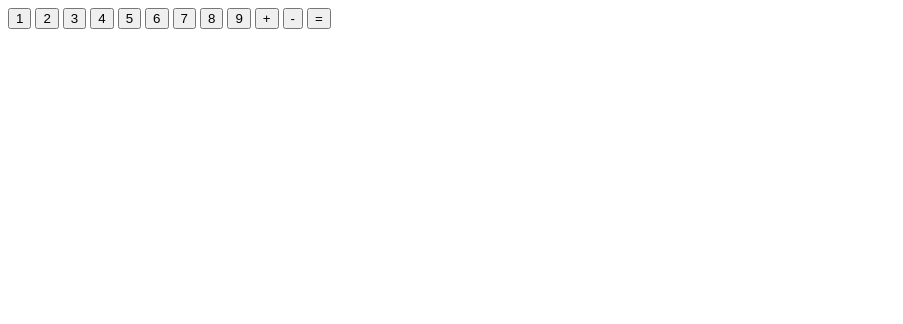
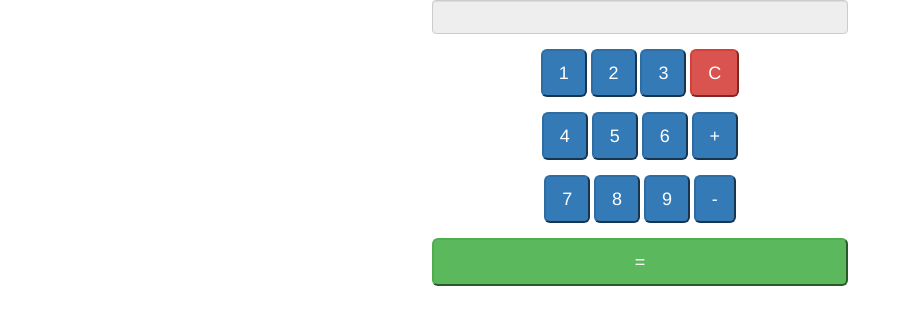
Before and after one commit to antonlk/calculadora, a website: page index.html in a window 1280 px wide. Shown: the whole page, without its empty margins (0-903 px from the left). Drawn offline with nearby package versions, Linux system fonts and the light colour scheme.

Commit message:
Añadido estilo con Bootstrap, Anton Lokhvitskiy

```diff
--- a/index.html
+++ b/index.html
@@ -3,19 +3,46 @@
 <html>
 	<head>
 		<title>Calculadora</title>
+		<link rel="stylesheet" href="bower_components/bootstrap/dist/css/bootstrap.min.css" type="text/css">
+		<meta name="viewport" content="width=device-width, initial-scale=1">
+		<script src="bower_components/jquery/dist/jquery.min.js"></script>
 	</head>
 	<body>
-		<input type="button" value="1">
-		<input type="button" value="2">
-		<input type="button" value="3">
-		<input type="button" value="4">
-		<input type="button" value="5">
-		<input type="button" value="6">
-		<input type="button" value="7">
-		<input type="button" value="8">
-		<input type="button" value="9">
-		<input type="button" value="+">
-		<input type="button" value="-">
-		<input type="button" value="=">
+
+<div class="container-fluid">
+		<form class="form-horizontal col-lg-4 col-lg-offset-4 col-md-4 col-md-offset-4 col-sm-4 col-sm-offset-4 col-xs-10 col-xs-offset-1 text-align-center">
+			<div class="form-group">
+				<input type="text" class="form-control" disabled="disabled" id="screen">
+			</div>
+
+			<div class="form-group text-center">
+				<input type="button" class ="btn-lg btn-primary" value="1">
+				<input type="button" class ="btn-lg btn-primary" value="2">
+				<input type="button" class ="btn-lg btn-primary" value="3">
+				<input type="button" class ="btn-lg btn-danger" value="C">
+			</div>
+
+			<div class="form-group text-center">
+				<input type="button" class ="btn-lg btn-primary" value="4">
+				<input type="button" class ="btn-lg btn-primary" value="5">
+				<input type="button" class ="btn-lg btn-primary" value="6">
+				<input type="button" class ="btn-lg btn-primary" value="+">
+			</div>
+
+			<div class="form-group text-center">
+				<input type="button" class ="btn-lg btn-primary" value="7">
+				<input type="button" class ="btn-lg btn-primary" value="8">
+				<input type="button" class ="btn-lg btn-primary" value="9">
+				<input type="button" class ="btn-lg btn-primary" value="-">
+			</div>
+
+			<div class="form-group text-center">
+				<input type="button" class ="btn-lg btn-success btn-block " value="=">
+			</div>
+
+		</form>
+
+</div>
+
 	</body>
 </html>
```
Also changed, not shown: bower.json (added, +20 -0 lines), 1 other file.
